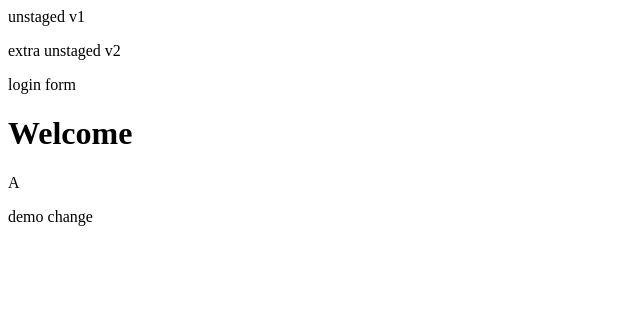
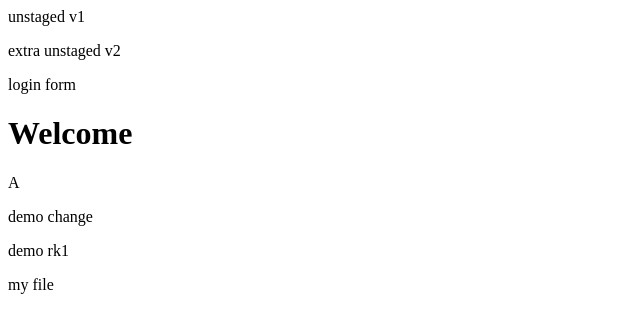
Before and after one commit to RanbirKaur11/CodeTrack, a plain HTML site: page index.html in a window 1280 px wide. Shown: the whole page, without its empty margins (0-640 px from the left). Drawn offline with Linux system fonts and the light colour scheme.

Commit message:
index.html

```diff
--- a/index.html
+++ b/index.html
@@ -4,3 +4,5 @@
 <h1>Welcome</h1>
 <p>A</p>
 <p>demo change</p>
+<p>demo rk1</p>
+<p1>my file</p1>
```
